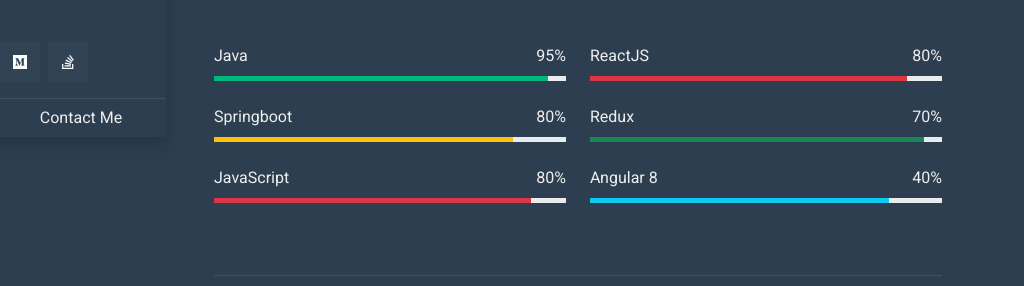
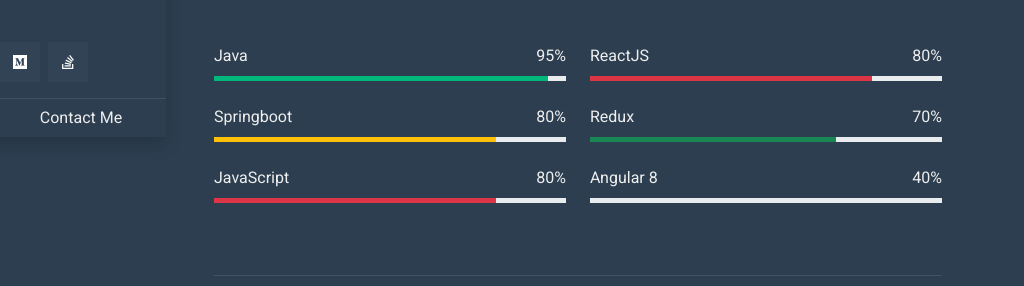
Before and after one commit to janithsjay/janithsjay.github.io, a plain HTML site: page index.html in a window 1280 px wide. Shown: the part 663-949 px from the top of the page, 256-1280 px from the left. Drawn offline with nearby package versions, Linux system fonts and the light colour scheme.

Commit message:
progressbar changes

```diff
--- a/index.html
+++ b/index.html
@@ -72,10 +72,10 @@
                                 <span class="fw-medium text-primary">Name:</span> Janith Jayasuriya
                             </div>
                             <div class="col-sm-6 py-1">
-                                <span class="fw-medium text-primary">Birthday:</span> 11 July 1997
+                                <span class="fw-medium text-primary">Birthday:</span> 11 July
                             </div>
                             <div class="col-sm-6 py-1">
-                                <span class="fw-medium text-primary">Degree:</span> Bachelor
+                                <span class="fw-medium text-primary">Degree:</span> Bachelors
                             </div>
                             <div class="col-sm-6 py-1">
                                 <span class="fw-medium text-primary">Experience:</span> 3 Years
@@ -130,7 +130,7 @@
                                         <p class="mb-2">80%</p>
                                     </div>
                                     <div class="progress">
-                                        <div class="progress-bar bg-warning" role="progressbar" aria-valuenow="85" aria-valuemin="0" aria-valuemax="100"></div>
+                                        <div class="progress-bar bg-warning" role="progressbar" aria-valuenow="80" aria-valuemin="0" aria-valuemax="100"></div>
                                     </div>
                                 </div>
                                 <div class="skill mb-4">
@@ -139,7 +139,7 @@
                                         <p class="mb-2">80%</p>
                                     </div>
                                     <div class="progress">
-                                        <div class="progress-bar bg-danger" role="progressbar" aria-valuenow="90" aria-valuemin="0" aria-valuemax="100"></div>
+                                        <div class="progress-bar bg-danger" role="progressbar" aria-valuenow="80" aria-valuemin="0" aria-valuemax="100"></div>
                                     </div>
                                 </div>
                             </div>
@@ -150,7 +150,7 @@
                                         <p class="mb-2">80%</p>
                                     </div>
                                     <div class="progress">
-                                        <div class="progress-bar bg-danger" role="progressbar" aria-valuenow="90" aria-valuemin="0" aria-valuemax="100"></div>
+                                        <div class="progress-bar bg-danger" role="progressbar" aria-valuenow="80" aria-valuemin="0" aria-valuemax="100"></div>
                                     </div>
                                 </div>
                                 <div class="skill mb-4">
@@ -159,7 +159,7 @@
                                         <p class="mb-2">70%</p>
                                     </div>
                                     <div class="progress">
-                                        <div class="progress-bar bg-success" role="progressbar" aria-valuenow="95" aria-valuemin="0" aria-valuemax="100"></div>
+                                        <div class="progress-bar bg-success" role="progressbar" aria-valuenow="70" aria-valuemin="0" aria-valuemax="100"></div>
                                     </div>
                                 </div>
                                 <div class="skill mb-4">
@@ -168,7 +168,7 @@
                                         <p class="mb-2">40%</p>
                                     </div>
                                     <div class="progress">
-                                        <div class="progress-bar bg-info" role="progressbar" aria-valuenow="85" aria-valuemin="0" aria-valuemax="100"></div>
+                                        <div class="progress-bar bg-info" role="progressbar" aria-valuenow="40ß" aria-valuemin="0" aria-valuemax="100"></div>
                                     </div>
                                 </div>
                             </div>
```
Also changed, not shown: 2 other files.
